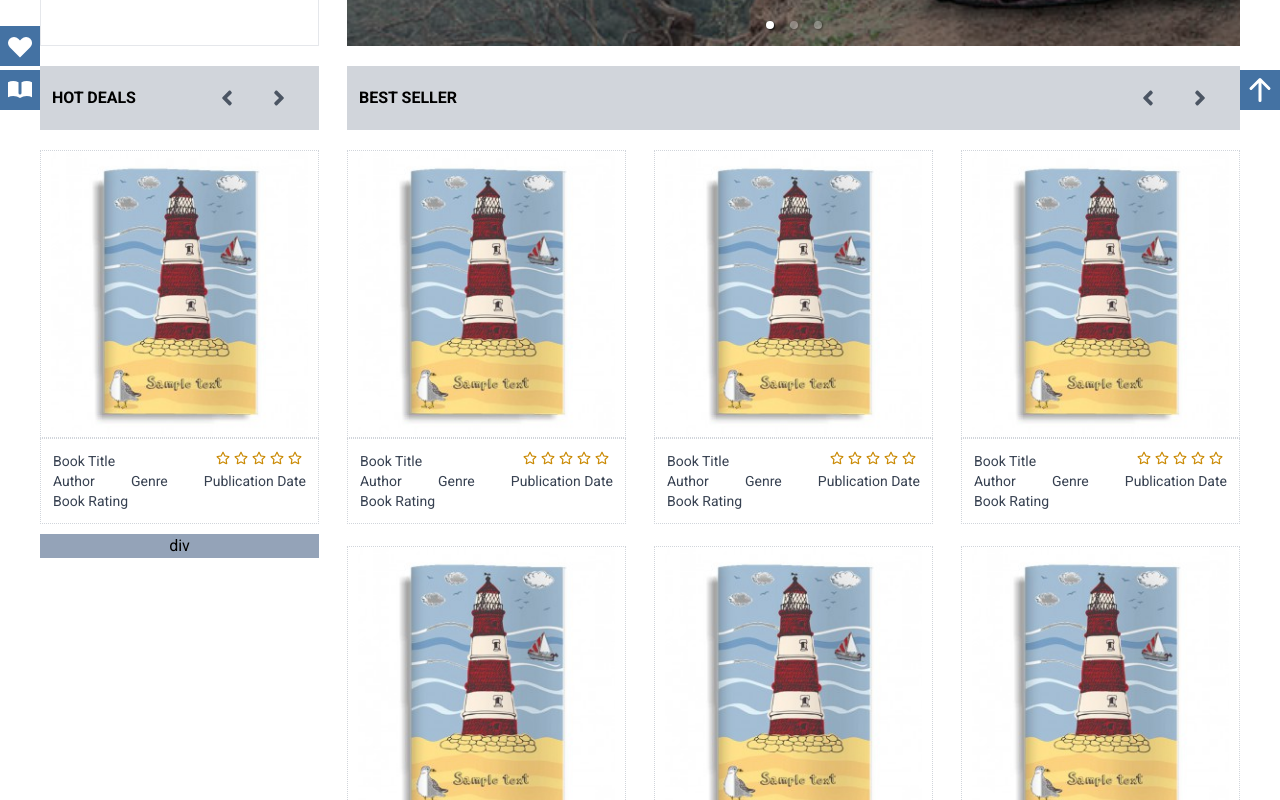
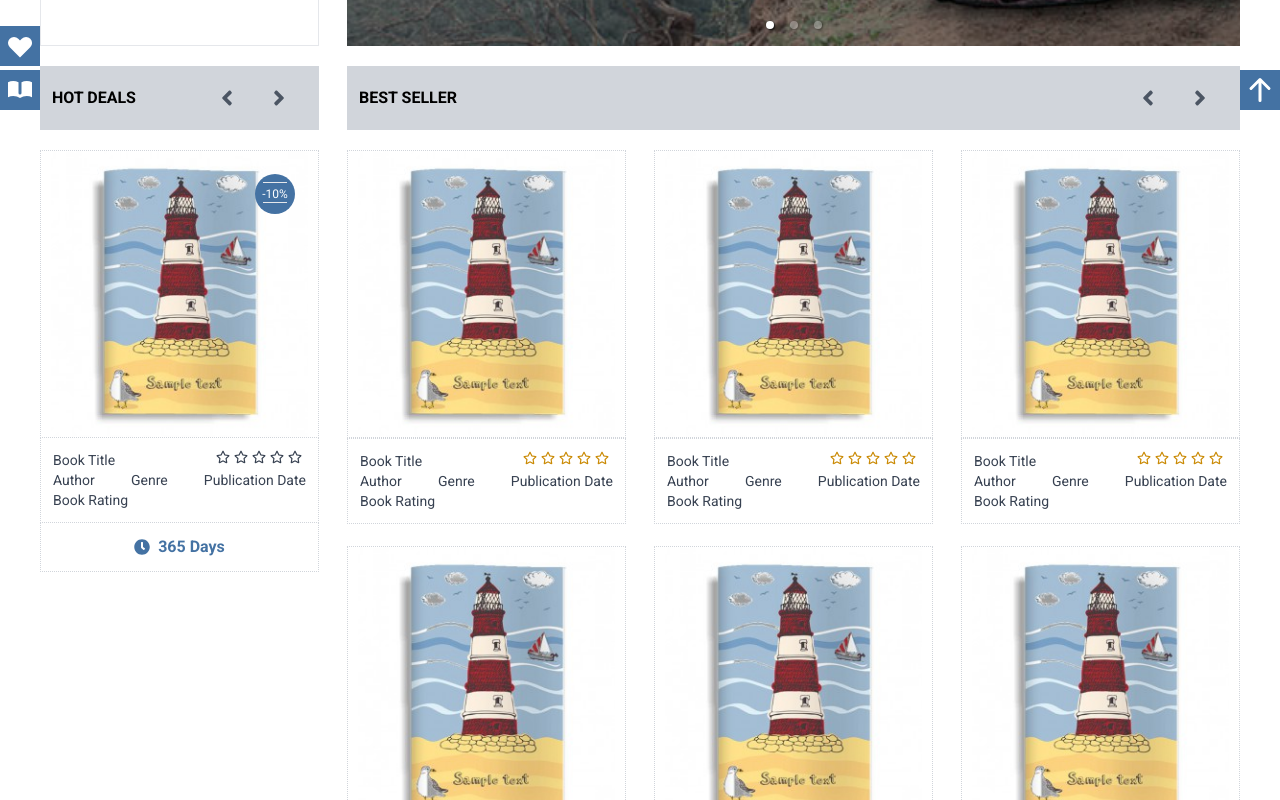
Before and after one commit to Sumon092/boi_ghor_client, a React (Vite) app: page / in a window 1280 px wide. Shown: the part 690-1490 px from the top of the page. Built offline with nearby package versions, Linux system fonts and the light colour scheme.

Commit message:
discount notification added

```diff
--- a/src/components/Cards.tsx
+++ b/src/components/Cards.tsx
@@ -1,11 +1,18 @@
 import bookImage from "../assets/images/bookImages/etiam-auctor.jpg";
-import { FaRegStar, FaCartPlus, FaPlus, FaEye, FaHeart } from "react-icons/fa";
+import {
+  FaRegStar,
+  FaCartPlus,
+  FaPlus,
+  FaEye,
+  FaHeart,
+  FaClock,
+} from "react-icons/fa";
 import { Button } from "./UI/Button";
 import TooltipComponent from "./UI/Tooltip";
 const Cards = () => {
   return (
     <div className="grid grid-cols-1 md:grid-cols-4 gap-7 mt-5 mb-5">
-      <div className="col-span-1 md:col-span-1 h-[450px]">
+      <div className="col-span-1 md:col-span-1 h-[450px] relative">
         <div className="h-96 relative transition-all duration-300 ease-in-out transform hover:opacity-90 hover:scale-105">
           <div className="div1 h-72 border border-dotted border-gray-300  flex justify-center items-center relative">
             <img className="h-full" src={bookImage} alt="" />
@@ -43,11 +50,10 @@ const Cards = () => {
               </TooltipComponent>
             </div>
           </div>
-
-          <div className="p-3 border border-dotted border-gray-300 text-sm text-gray-700 ">
+          <div className="p-3 border border-dotted border-gray-300 text-sm text-gray-700 border-t-0">
             <div className="flex justify-between">
               <span className="hover:text-[#4472a3]">Book Title</span>
-              <span className="flex text-yellow-600">
+              <span className="flex">
                 <FaRegStar className="mr-1" />
                 <FaRegStar className="mr-1" />
                 <FaRegStar className="mr-1" />
@@ -62,8 +68,16 @@ const Cards = () => {
             </div>
             <span>Book Rating</span>
           </div>
+          <div className="flex justify-center items-center border border-dotted border-gray-300 border-t-0 p-3 text-[#4472a3] font-bold">
+            <FaClock />
+            <span className="ml-2 ">365 Days</span>
+          </div>
         </div>
-        <div className="flex justify-center items-center bg-slate-400">div</div>
+        <div className="h-10 w-10 rounded-full bg-[#4472a3] absolute top-6 right-6 flex flex-col justify-center items-center text-white p-2">
+          <hr className="h-1 w-full" />
+          <span className="text-xs"> -10%</span>
+          <hr className="h-1 w-full" />
+        </div>
       </div>
       <div className="col-span-3 md:col-span-3  h-96 ">
         <div className="grid grid-cols-3 gap-7 mb-3">
```
